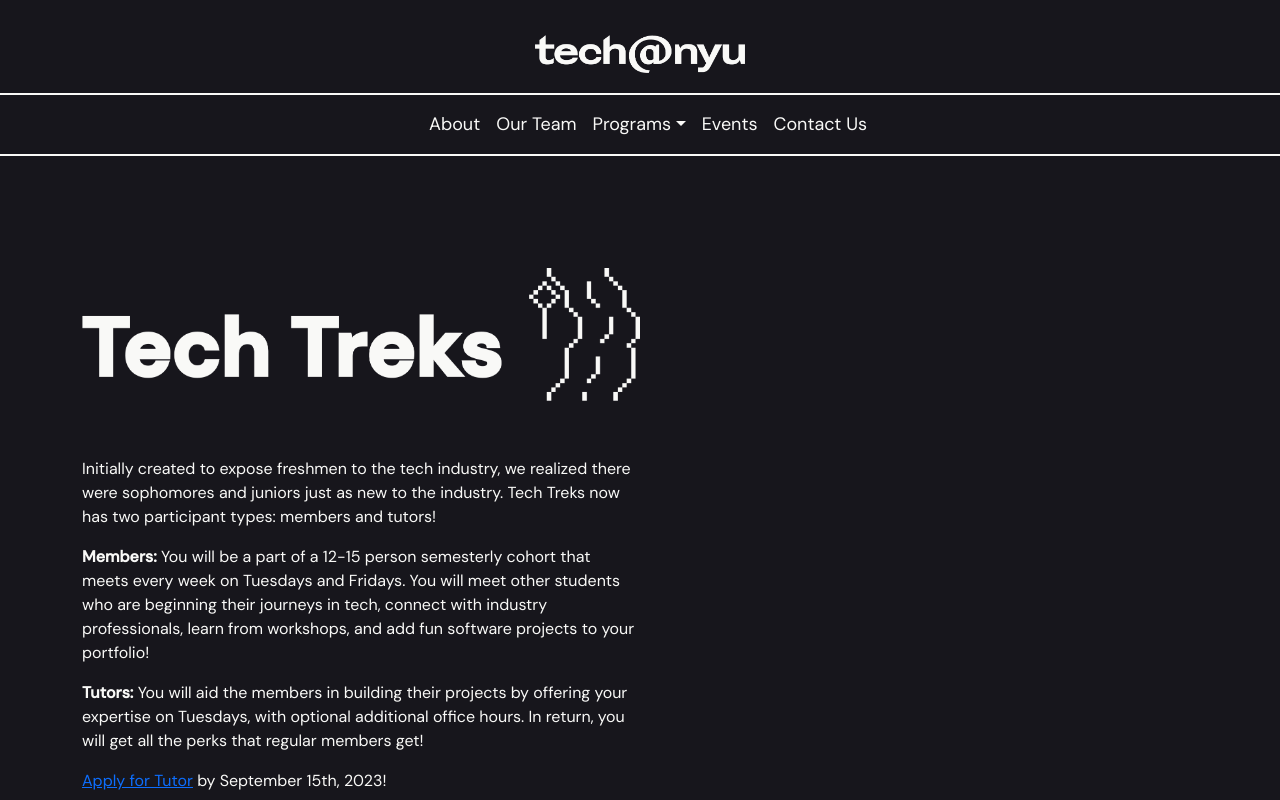
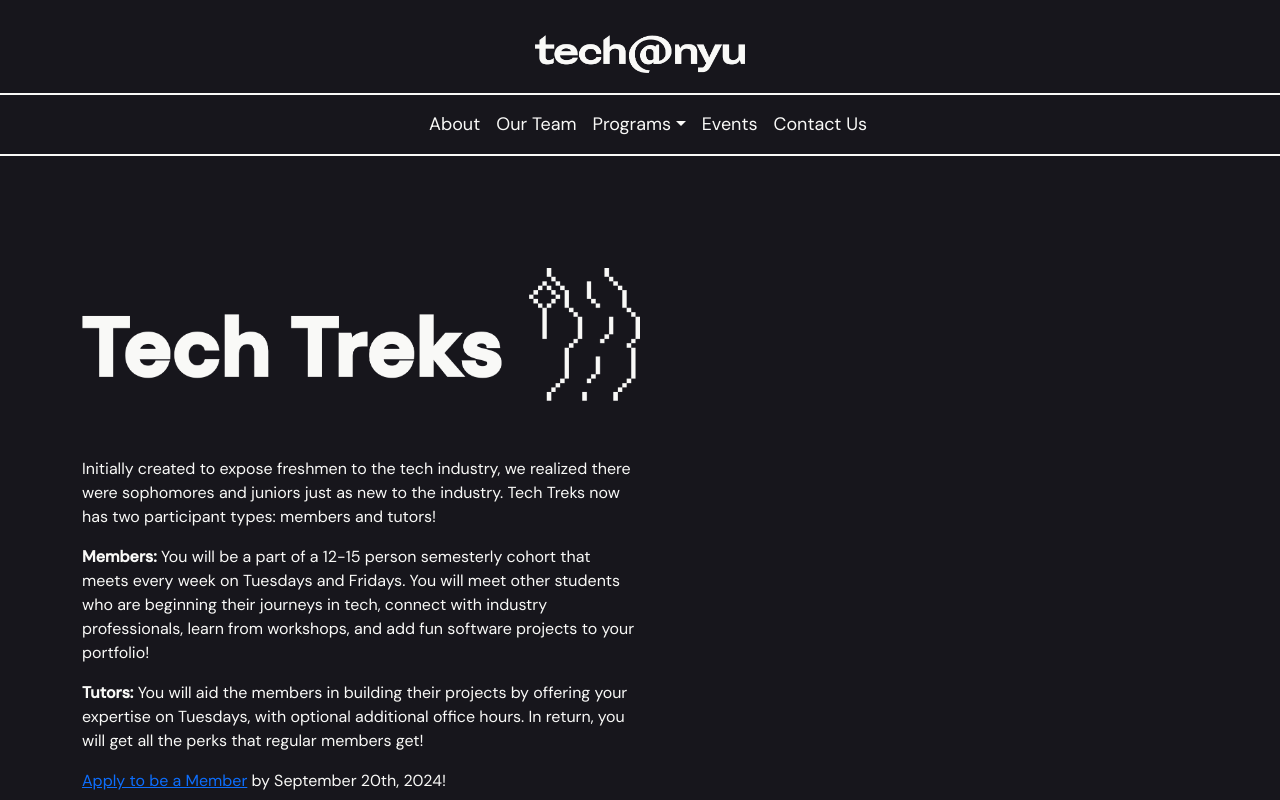
Before and after one commit to TechAtNYU/techatnyu.org, a Next.js app: page /techtreks in a window 1280 px wide. Shown: the top 800 px of the page. Built offline with nearby package versions, Linux system fonts and the light colour scheme.

Commit message:
Changed deadlines and links for SW & Tech Treks

```diff
--- a/pages/startupweek.tsx
+++ b/pages/startupweek.tsx
@@ -17,7 +17,7 @@ export default function startupWeek() {
                 <p>
                 Are you interested in startups? Do you want to learn more about them and meet startup founders? Join the Tech@NYU Startup Week Committee! Help us plan, organize, and run a week of startup events for fellow students, sharing your love of startups with the wider NYU community.
                 </p>
-                <p><a href="https://nyu.qualtrics.com/jfe/form/SV_3JkfucDw0VnlQRo">Apply to the committee</a> by <b>September 17th, 11:59PM !</b></p>
+                <p><a href="https://nyu.qualtrics.com/jfe/form/SV_3JkfucDw0VnlQRo">Apply to the committee</a> by <b>September 20th, 11:59PM !</b></p>
 
             </div>
             <div className="container program__info">
--- a/pages/techtreks.tsx
+++ b/pages/techtreks.tsx
@@ -14,8 +14,8 @@ export default function techtreks() {
                 </p>
                 <p><b>Members:</b> You will be a part of a 12-15 person semesterly cohort that meets every week on Tuesdays and Fridays. You will meet other students who are beginning their journeys in tech, connect with industry professionals, learn from workshops, and add fun software projects to your portfolio!</p>
                 <p><b>Tutors:</b> You will aid the members in building their projects by offering your expertise on Tuesdays, with optional additional office hours. In return, you will get all the perks that regular members get! </p>
-                <p><a href="https://docs.google.com/forms/d/e/1FAIpQLSePMGYdhL2Hg9U_N3pBPm212ogTS3J6zRLO4Kfo-z3ol5lx5Q/viewform?usp=sf_link">Apply for Tutor</a> by September 15th, 2023!</p>
-                <p><a href="https://docs.google.com/forms/d/e/1FAIpQLSeI8XTdOMDSw5INLb-hrfPbgYm_ozk9HBJ_JIsxZe-_HnaK0A/viewform">Apply for Member</a> by September 25th, 2023!</p>
+                {/* <p><a href="https://docs.google.com/forms/d/e/1FAIpQLSePMGYdhL2Hg9U_N3pBPm212ogTS3J6zRLO4Kfo-z3ol5lx5Q/viewform?usp=sf_link">Apply for Tutor</a> by September 15th, 2023!</p> */}
+                <p><a href="https://forms.gle/SbJSpavpZfKBy8eJ8">Apply to be a Member</a> by September 20th, 2024!</p>
 
             </div>
             <div className="container program__info">
```
